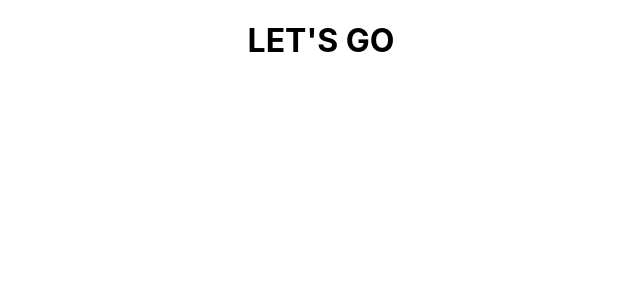
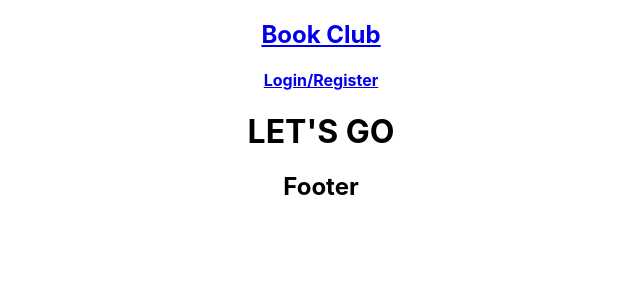
Before and after one commit to hrisso/bookclub-project, a React (Create React App) app in the folder client/: page / in a window 1280 px wide. Shown: the top 300 px of the page, without its empty margins (319-959 px from the left). Built offline with nearby package versions, Linux system fonts and the light colour scheme.

Commit message:
components render

```diff
--- a/client/src/App.js
+++ b/client/src/App.js
@@ -1,9 +1,19 @@
 import './App.css';
+import { Switch, Route } from 'react-router-dom';
+import Layout from './components/Layout/Layout';
+import MainContainer from './containers/MainContainer/MainContainer';
 
 function App() {
   return (
     <div className="App">
-      <h1>LET'S GO</h1>
+      <Layout>
+        <Switch>
+          <h1>LET'S GO</h1>
+          <Route path='/'>
+            <MainContainer />
+          </Route>
+        </Switch>
+      </Layout>
     </div>
   );
 }
--- a/client/src/components/Footer/Footer.jsx
+++ b/client/src/components/Footer/Footer.jsx
@@ -0,0 +1,9 @@
+import React from 'react'
+
+export default function Footer() {
+  return (
+    <div>
+      <h2>Footer</h2>
+    </div>
+  )
+}
--- a/client/src/components/Layout/Layout.jsx
+++ b/client/src/components/Layout/Layout.jsx
@@ -0,0 +1,14 @@
+import React from 'react';
+import Nav from '../Nav/Nav';
+import Footer from '../Footer/Footer';
+
+
+export default function Layout(props) {
+  return (
+    <div>
+      <Nav />
+      {props.children}
+      <Footer />
+    </div>
+  )
+}
--- a/client/src/components/Nav/Nav.jsx
+++ b/client/src/components/Nav/Nav.jsx
@@ -0,0 +1,17 @@
+import React from 'react';
+import { Link } from 'react-router-dom';
+
+export default function Nav() {
+  return (
+    <div>
+      <nav>
+        <Link to='/'>
+          <h1>Book Club</h1>
+        </Link>
+        <Link to='/login'>
+          <h4>Login/Register</h4>
+        </Link>
+      </nav>
+    </div>
+  )
+}
--- a/client/src/containers/MainContainer/MainContainer.jsx
+++ b/client/src/containers/MainContainer/MainContainer.jsx
@@ -0,0 +1,9 @@
+import React from "react";
+
+export default function MainContainer() {
+  return (
+    <div>
+      <h4>Main Container</h4>
+    </div>
+  );
+}
```
Also changed, not shown: 1 other file (tests, documents, lock files or other folders).
